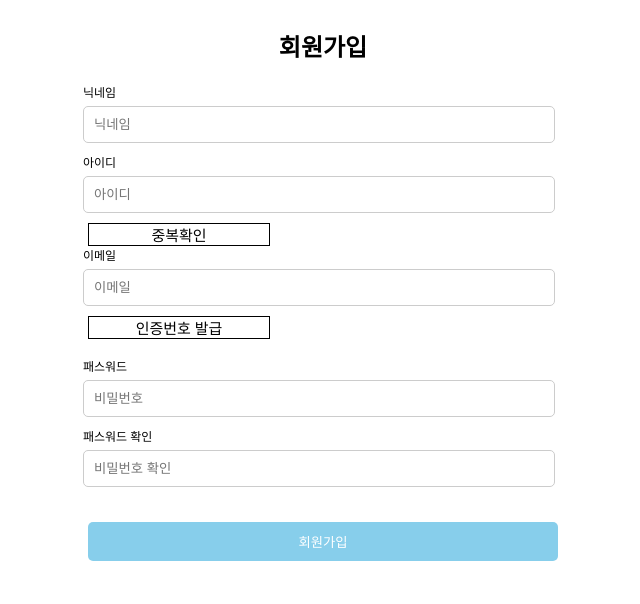
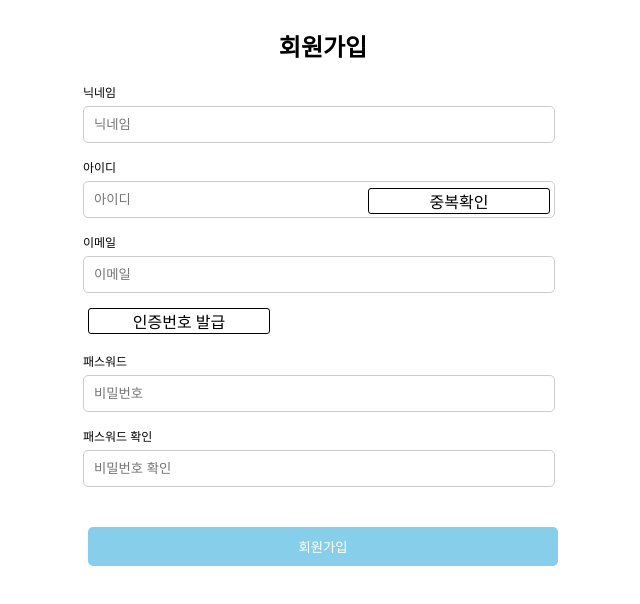
Before and after one commit to kwontaein/Calenj, a React (Create React App) app in the folder Calenj/src/main/front/: page /signup in a window 1280 px wide. Shown: the top 604 px of the page, without its empty margins (317-957 px from the left). Built offline with nearby package versions, Linux system fonts and the light colour scheme.

Commit message:
02.18 id 중복체크 커스텀 스키마 추가

```diff
--- a/Calenj/src/main/front/src/Style/FormStyle.js
+++ b/Calenj/src/main/front/src/Style/FormStyle.js
@@ -33,6 +33,8 @@ export const ErrorMessage = styled.div`
   color: red;
   font-size: 14px;
   margin-top: 5px;
+  margin-left: 10px;
+  margin-bottom:10px;
 `;
 
 
--- a/Calenj/src/main/front/src/Style/Sign.scss
+++ b/Calenj/src/main/front/src/Style/Sign.scss
@@ -1,8 +1,21 @@
 
-#ValidationButton{
+.btn{
    font: size 15px;
    border: 1.8px solid;
    text-align: center;
-   width: 100px;
+   width: 180px;
    margin-left: 10px;
+   border-radius: 3px
 }
+
+
+#btn_eamilValidation{
+   @extend .btn;
+
+}
+#btn_idValidation{
+   @extend .btn;
+   position: absolute;
+   margin-left: 290px;
+   margin-top: -35px;
+}
--- a/Calenj/src/main/front/src/components/Auth/Sign_up.tsx
+++ b/Calenj/src/main/front/src/components/Auth/Sign_up.tsx
@@ -3,9 +3,11 @@ import {useForm, SubmitHandler, SubmitErrorHandler, FieldErrors} from 'react-hoo
 import {yupResolver} from "@hookform/resolvers/yup";
 import {useEffect, useState} from 'react';
 import {SignUpFormContainer,Input, Button, ErrorMessage,FormLable} from '../../style/FormStyle';
-import EmailValidationComponent from './EmailValidationComponent';
-import schema from '../../formShema/Emailschema';
+// import EmailValidationComponent from './EmailValidationComponent';
+import schema from '../../formShema/signSchema';
 import '../../style/sign.scss'
+
+
 
 type role = "MANAGER" | "ADMIN" | "USER";
 
@@ -25,54 +27,30 @@ interface User extends UserData {
 }
 
 
+
 const SignUp: React.FC = () => {
-
-    const [showAlert, setShowAlert] = useState<boolean>(false);
-    const [validation, setValidation] = useState<string>('');
 
 
 
 
-    //regiset : 첫번재 매개변수 객체의 key값을 받음, 2번째 매개변수로는 객체에 대한 유효성 검증코드
+  //regiset : 첫번재 매개변수 객체의 key값을 받음, 2번째 매개변수로는 객체에 대한 유효성 검증코드
     //watch : 옵저버 기능 ->  register 한 항목의 변경사항을 추적
     //handleSubmit : Submit 시 사용, 데이터 유효성 검사가능(2번째 매개변수에 함수등록)
-     const {register, handleSubmit, formState: {errors}, reset, watch} = useForm<User>({
+    const {register, handleSubmit, formState: {errors}, reset, watch, trigger} = useForm<User>({
         resolver: yupResolver(schema), //유효성 검사
         mode: 'onChange' //실시간 유효성 검사를 위한 설정
     });
 
-
-    //이메일 인증요청
-    const emailRequest = async (): Promise<void> => {
-        console.log(`${watch("user_email")}로 인증요청`);
-        const accountEmail = watch("user_email");
-
-        try {
-            const response = await axios.post('api/sendEmail', null,
-                {
-                    params: {
-                        email: accountEmail
-                    },
-                    headers: {
-                        'Content-Type': 'application/json; charset=utf-8'
-                    }
-                }
-            );
-
-            setValidation(response.data);
-            console.log(response.data); // 업데이트된 값을 출력
-        } catch (error) {
-            console.error(error);
-        }
-    }
+    const [showAlert, setShowAlert] = useState<boolean>(false);
+    const [validation, setValidation] = useState<string>('');
+    const accountId = watch("accountid");
 
 
 
+    // 원하는 형식으로 날짜를 설정합니다.
     const makeJoinDate = (): string => {
         const today: Date = new Date();
-
         return `${today.getFullYear()}-${today.getMonth() + 1}-${today.getDate()}`;
-        // 원하는 형식으로 날짜를 설정합니다.
     }
 
 
@@ -80,7 +58,7 @@ const SignUp: React.FC = () => {
     const onValid: SubmitHandler<User> = (data: User): Promise<Object> => {
         data.user_role = "USER";
         data.user_join_date = makeJoinDate();
-        console.log("성공");
+        console.log("회원가입 성공");
         return axios.post('api/usersave', data)
             .then((response: AxiosResponse<Object>) => response.data)
             .catch((error) => Promise.reject(error));
@@ -92,14 +70,37 @@ const SignUp: React.FC = () => {
     }
 
 
-    // const onClickLogin = () => {
-    //     document.location.replace('/sign')
-    //     reset();
-    //   }
+
+    //아이디 중복체크
+    const accountIdDuplication = async (): Promise<void> => {
+        const isValid = await trigger("accountid");
+        console.log(isValid);
+        if(isValid) {
+            console.log(`${accountId}로 중복확인`)
+            const response = await axios.post('/api/IdDuplicated' , null,{
+                params: {
+                    userName: accountId
+                }
+            });
+            if(response.data){
+                window.alert("사용 가능한 아이디입니다.")
+            }else{
+                window.alert("중복된 아이디입니다.")
+            }
+            //스키마로 id 중복체크 검증
+            // schema.validate({id_duplication: response.data}).catch((err)=> console.log(err.message))
+        }
+    };
+
+    const emailValidationController = ()=>{
+
+    }
+
+
+
 
     return (
         <div>
-
             <SignUpFormContainer>
             <h2>회원가입</h2>
             <form onSubmit={handleSubmit(onValid, onInvalid)}>
@@ -114,9 +115,9 @@ const SignUp: React.FC = () => {
                     <FormLable>아이디</FormLable>
                 </div>
                 <div>
-                    <Input {...register("accountid", {required: true})} placeholder="아이디"></Input>
+                    <Input {...register("accountid", {required: true, validate:{zero:(value)=>value.length==0? "아이디를 입력해주세요":""}})} placeholder="아이디"></Input>
+                    <div id='btn_idValidation' onClick={accountIdDuplication}>중복확인</div>
                     <ErrorMessage>{errors.accountid?.message}</ErrorMessage>
-                    <div id='idValidationButton' style={{marginLeft :'10px', fontSize:'15px', border: '1.8px solid', textAlign:'center', width:'180px'}}onClick={emailRequest}>중복확인</div>
                 </div>
                 <div>
                     <FormLable>이메일</FormLable>
@@ -126,7 +127,7 @@ const SignUp: React.FC = () => {
                     <ErrorMessage>{errors.user_email?.message}</ErrorMessage>
                 </div>
 
-                <div id='eamil_ValidationButton' style={{marginLeft :'10px', fontSize:'15px', border: '1.8px solid', textAlign:'center', width:'180px'}} onClick={emailRequest}>{validation === '' ? "인증번호 발급" : "인증번호 재발급"}</div>
+                <div id='btn_eamilValidation' >{validation === '' ? "인증번호 발급" : "인증번호 재발급"}</div>
                 <br></br>
 
                 <div>
@@ -154,4 +155,6 @@ const SignUp: React.FC = () => {
         </div>
     );
 };
+
+
 export default SignUp;
--- a/Calenj/src/main/front/src/formShema/Emailschema.tsx
+++ b/Calenj/src/main/front/src/formShema/signSchema.tsx
@@ -1,4 +1,6 @@
 import * as yup from 'yup';
+import axios, { AxiosResponse} from 'axios';
+
 
 interface UserData {
     nick_name: string;
@@ -6,6 +8,8 @@ interface UserData {
     user_password: string;
     password_check?: string;
     user_email: string;
+    id_duplication?:boolean;
+    email_validation?:boolean;
   }
 
    const schema: yup.ObjectSchema<UserData> = yup.object().shape({
@@ -18,34 +22,41 @@ interface UserData {
         .required('닉네임을 입력해주세요'),
     // checkNickname: yup.boolean().required('중복체크해주세요'),
     accountid: yup.string()
-        .min(3, '3자 이상 입력해주세요!')
+        .required('아이디를 입력해주세요.')
+        .min(3, '3자 이상 입력해주세요.')
         .matches(
             /^[가-힣a-zA-Z][^!@#$%^&*()_+\-=\[\]{};':"\\|,.<>?\\d\s]*$/,
-            "닉네임에 특수문자가 포함되면 안되고 숫자로 시작하면 안됩니다!")
-        .required('아이디를 입력해주세요'),
+            "아이디는 특수문자가 들어가면 안되며 영문이어야 합니다."),
     user_password: yup.string()
+        .required('비밀번호를 입력해주세요')
         .max(16, "비밀번호는 최대 16자리입니다!")
         .matches(
             /^(?=.*[a-zA-Z])(?=.*[0-9])(?=.*[!@#$%^&*()_+\-=\[\]{};':"\\|,.<>\/?]).{8,}[^\s]*$/,
             "알파벳, 숫자, 공백을 제외한 특수문자를 모두 포함한 8자리 이상 입력해주세요"
-        )
+        ),
         // .matches(regexPasswd, '비밀번호를 8~16자로 영문 대소문자, 숫자, 특수기호를 조합해서 사용하세요.')
-        .required('비밀번호를 입력해주세요'),
+
     password_check: yup
         .string()
         .oneOf([yup.ref('user_password'), undefined], '비밀번호가 일치하지 않습니다')
         .required('비밀번호를 한번 더 입력해주세요'),
     user_email: yup.string()
-        .email('이메일형식이 적합하지 않습니다.')
-        .required('이메일을 입력하세요'),
-    // email_certification: yup.string()
-    // .required('이메일을 인증하세요')
-    // .test('match-email-validation', '이메일 인증번호가 일치하지 않습니다.', (value:string)=> {
-    //   const result = (value ===emailValidation+"" && emailValidation != null);
-    //   if(result) console.log("인증이 완료되었습니다.")
+        .required('이메일을 입력하세요')
+        .email('이메일형식이 적합하지 않습니다.'),
+    email_validation : yup.boolean()
+    .test('이메일 인증 스키마','이메일 인증을 해주세요',(value)=>{
+        return value;
+    }),
+    id_duplication : yup.boolean()
+    .test('아이디 중복체크 스키마','중복된 아이디입니다.',async(value,{parent})=>{
+            const response = await axios.post('/api/IdDuplicated' , null,{
+                params: {
+                    userName: parent.accountid
+                }
+            });
+        return response.data;
+    })
 
-    //   return result;
-    // }),
   })
 
 
--- a/Calenj/src/main/front/src/store/EmailValidationSlice.tsx
+++ b/Calenj/src/main/front/src/store/EmailValidationSlice.tsx
@@ -23,4 +23,4 @@ const emailValidation = createSlice({
 export const {checkToken, updateTime} = emailValidation.actions;
 
 
-export default emailValidation.reducer;
+export default emailValidation;
```
Also changed, not shown: Calenj/src/main/front/src/components/Auth/EmailValidationComponent.tsx (+33 -2 lines), 2 other files (tests, documents, lock files or other folders).
